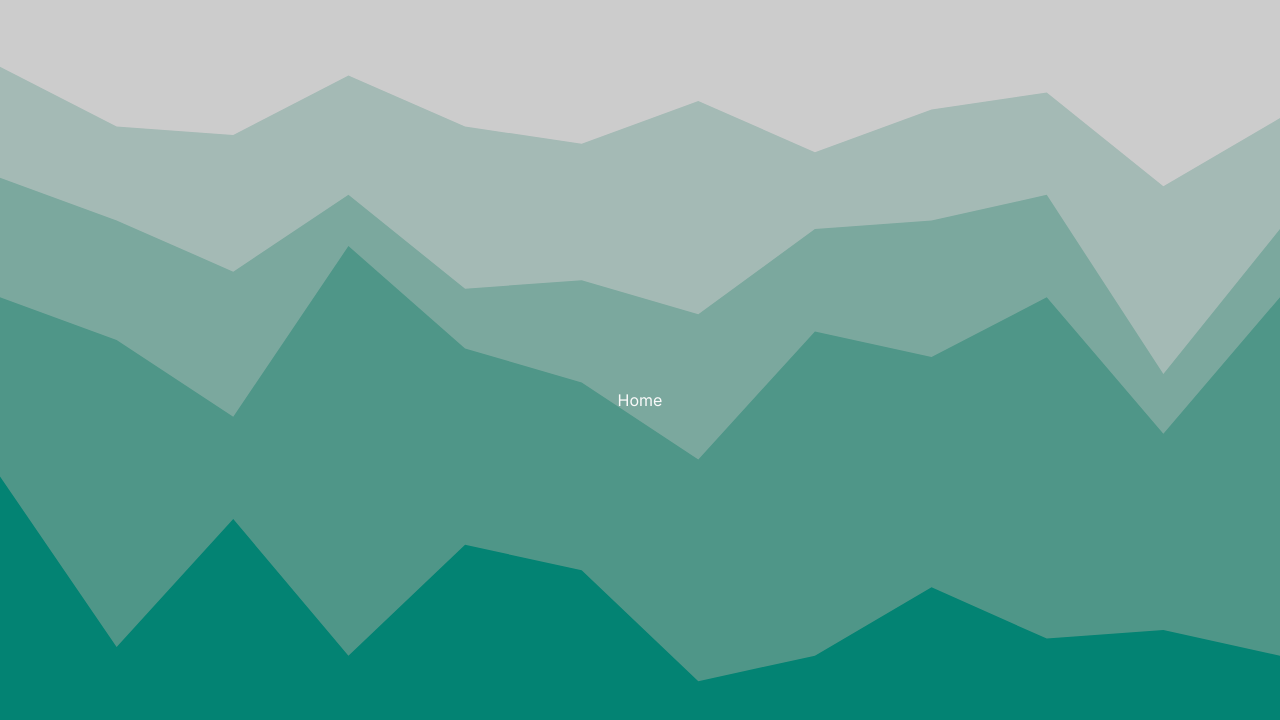
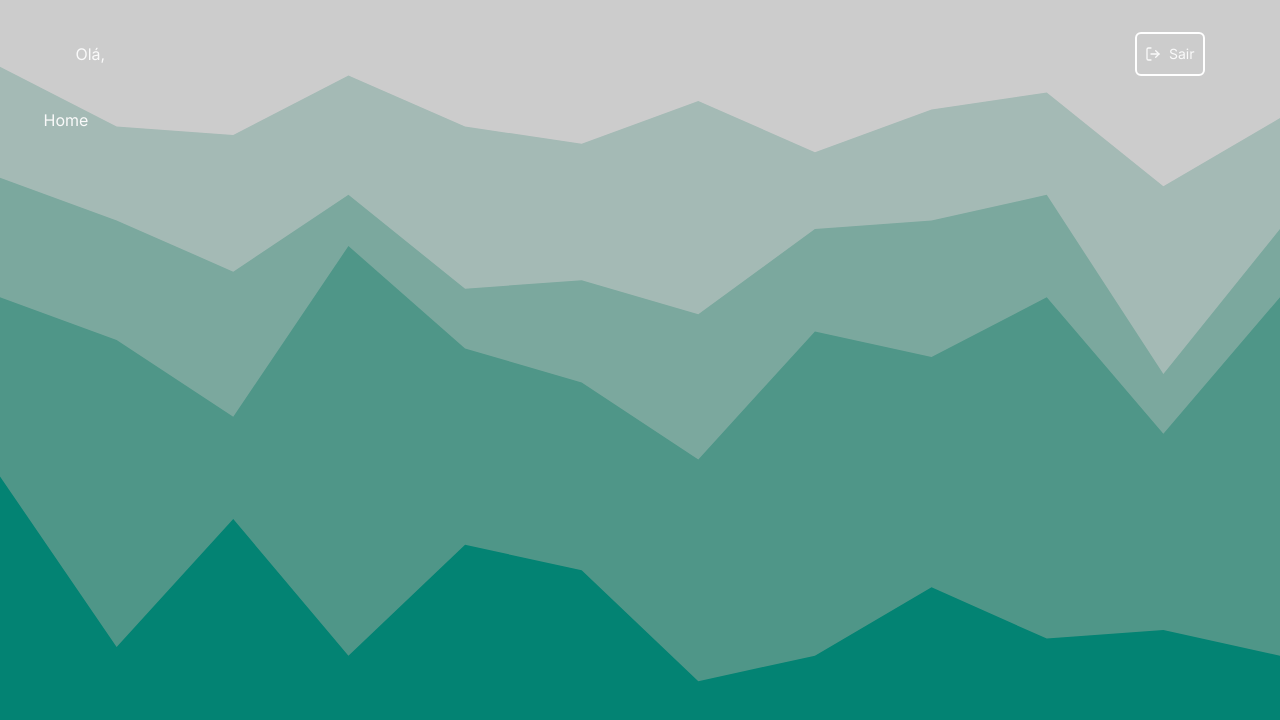
Before and after one commit to lucasabdouni/web-chat-1.0, a Next.js app: page /home in a window 1280 px wide. Shown: the top 720 px of the page. Built offline with nearby package versions, Linux system fonts and the light colour scheme.

Commit message:
feat: create home page and header component

```diff
--- a/src/app/(chat)/home/page.tsx
+++ b/src/app/(chat)/home/page.tsx
@@ -1,7 +1,13 @@
+import Header from '@/app/components/header'
+
 export default function Home() {
   return (
-    <div className="w-full h-screen flex items-center justify-center">
-      <h1>Home</h1>
+    <div className="w-full h-screen">
+      <div className="w-full max-w-[1193px] mx-auto">
+        <Header />
+
+        <h1>Home</h1>
+      </div>
     </div>
   )
 }
--- /dev/null
+++ b/src/app/components/header.tsx
@@ -0,0 +1,23 @@
+'use client'
+
+import { AuthContext } from '@/context/AuthContext'
+import { LogOut } from 'lucide-react'
+import { useContext } from 'react'
+
+export default function Header() {
+  const { user, signOut } = useContext(AuthContext)
+
+  console.log(user.name)
+
+  return (
+    <header className="flex items-center justify-between p-8">
+      <h1 className="text-4lg">Olá, {user.name}</h1>
+      <button
+        onClick={signOut}
+        className="flex justify-center items-center border-2 rounded-md p-2 border-white gap-2 text-sm"
+      >
+        <LogOut className="w-4" /> Sair
+      </button>
+    </header>
+  )
+}
```
